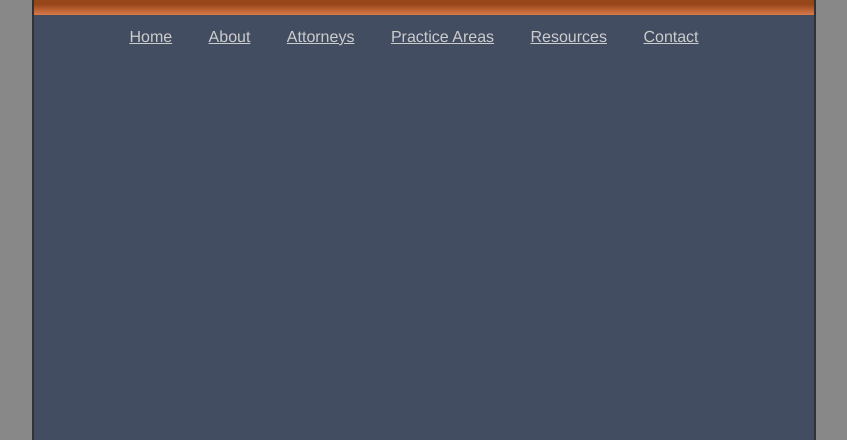
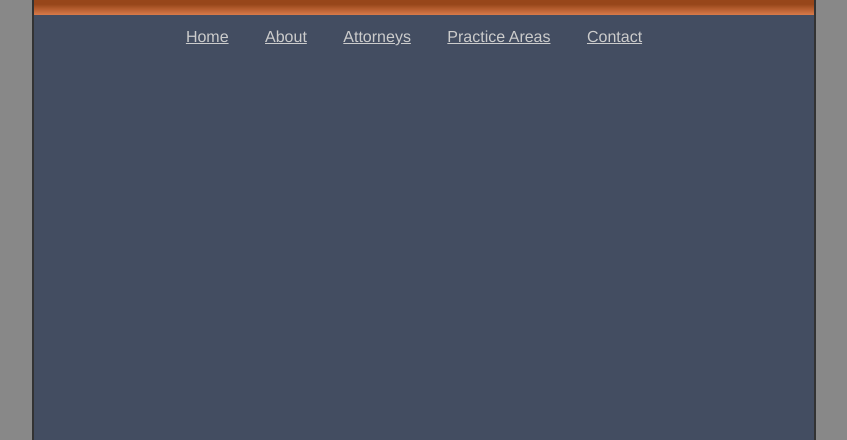
Before and after one commit to emlprime/karpeles, a Django app: template templates/about.html in a window 1280 px wide. Shown: the part 109-549 px from the top of the page, without its empty margins (248-1095 px from the left). Run offline with Django 3.2, Linux system fonts and the light colour scheme; the template is opened without the code that fills it, so the values that code supplies are empty; parts of the project's set-up code (start-up, migrations or seed data) failed here and were passed over.

Commit message:
removed resources page

```diff
--- a/templates/base.html
+++ b/templates/base.html
@@ -58,9 +58,6 @@
 	<a href="/practice_areas/">Practice Areas</a>
       </span>
       <span>
-	<a href="/resources/">Resources</a>
-      </span>
-      <span>
 	<a href="/contact/">Contact</a>
       </span>
     </div>
--- a/urls.py
+++ b/urls.py
@@ -18,7 +18,6 @@ urlpatterns += patterns('karpeles.content.views',
     (r'^about/$', 'about'),
     (r'^attorneys/$', 'attorneys'),
     (r'^practice_areas/$', 'practice_areas'),
-    (r'^resources/$', 'resources'),
     (r'^contact/$', 'contact'),
     (r'^disclaimer/$', 'disclaimer'),
 )
```
Also changed, not shown: templates/resources.html (deleted, +0 -7 lines).
